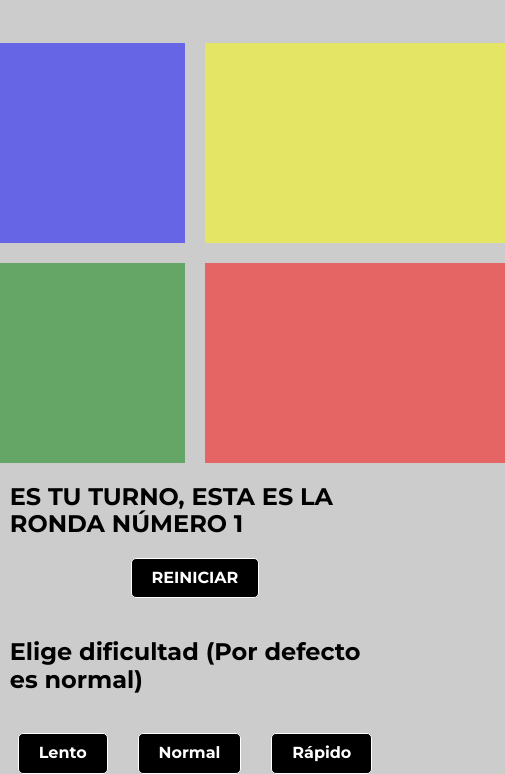
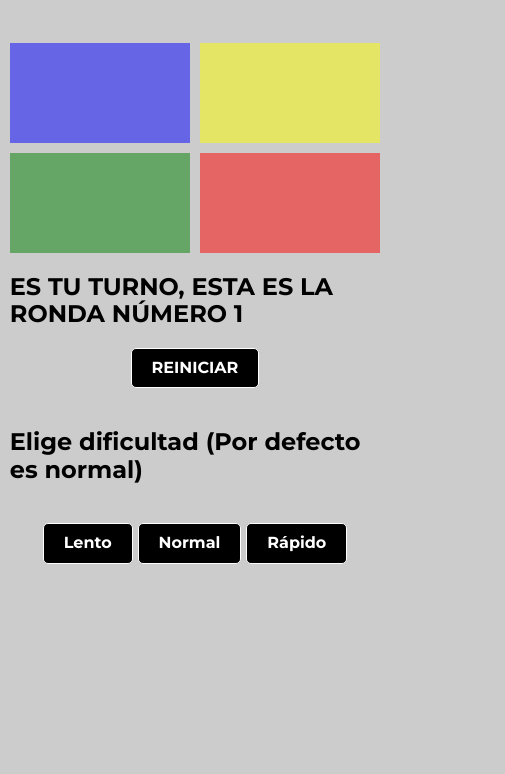
Before and after one commit to RamunnoAJ/simon-dice, a plain HTML site: page index.html in a window 390 px wide. Both pictures are taken after a click on the button "JUGAR". Shown: the part 72-846 px from the top of the page, 505 px wide, since content can reach past the window. Drawn offline with Linux system fonts and the light colour scheme.

Commit message:
añade responsive

```diff
--- a/assets/style.css
+++ b/assets/style.css
@@ -40,14 +40,24 @@ body {
 
 .contenedor__bloques {
   display: grid;
-  grid-template-columns: repeat(2, 300px);
-  gap: 2rem;
+  grid-template-columns: repeat(2, minmax(auto, 300px));
+  gap: 1rem;
 }
 
 .bloque {
-  height: 200px;
+  height: 100px;
   opacity: 0.5;
   cursor: pointer;
+}
+
+@media (min-width: 768px) {
+  .contenedor__bloques {
+    gap: 2rem;
+  }
+
+  .bloque {
+    height: 200px;
+  }
 }
 
 .bloque.activo {
@@ -74,7 +84,7 @@ body {
   width: 100%;
   display: flex;
   justify-content: center;
-  gap: 3rem;
+  gap: 0.5rem;
 }
 
 .btn {
```
